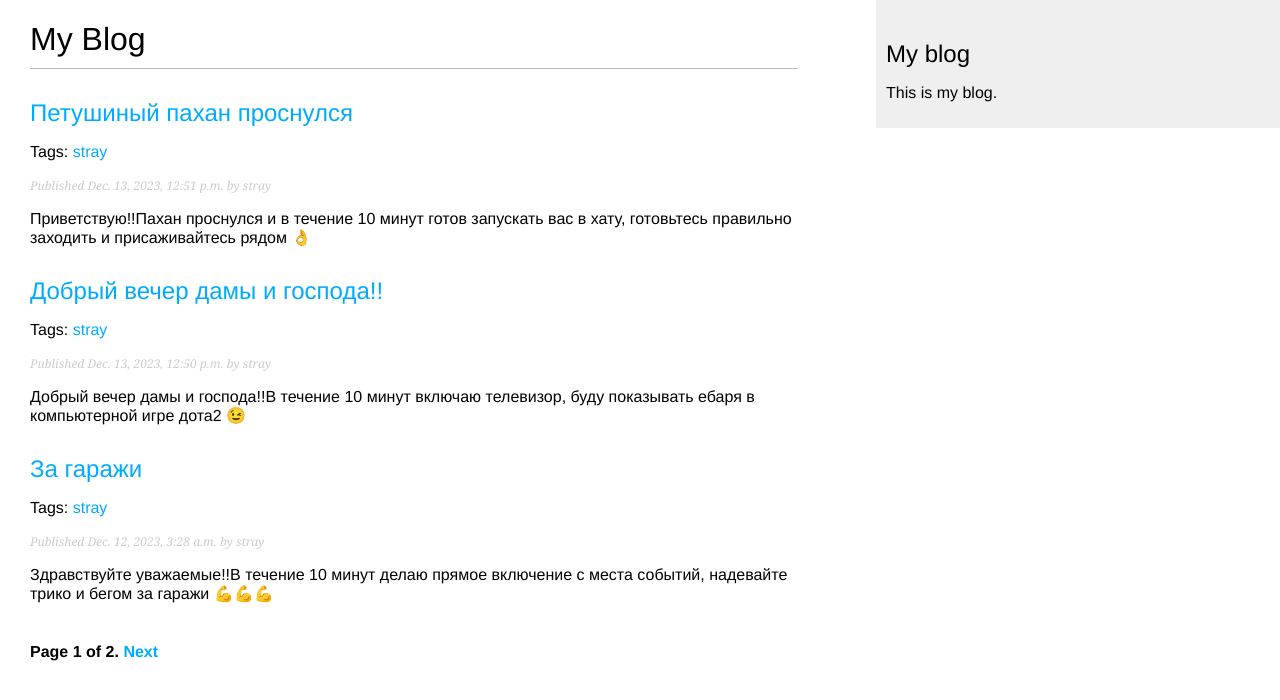
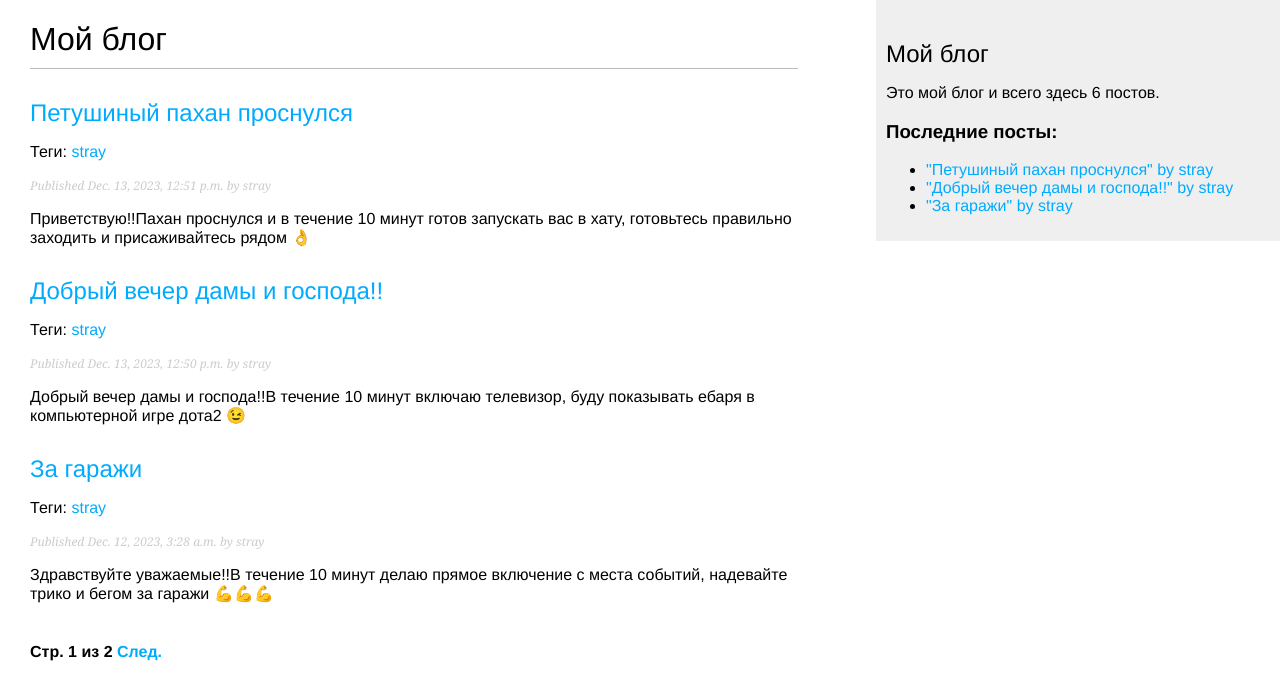
Before and after one commit to hhhscvx/django-1, a Django app: page /blog/ in a window 1280 px wide. Shown: the top 700 px of the page. Run offline with Django 4.2, Linux system fonts and the light colour scheme; data comes from the database, SQL or seed files in the repository; both versions use the stored data as it was after the commit; parts of the project's set-up code (start-up, migrations or seed data) failed here and were passed over.

Commit message:
Добавлены последние посты + перевел все на русский

```diff
--- a/mysite/blog/templates/blog/base.html
+++ b/mysite/blog/templates/blog/base.html
@@ -1,3 +1,4 @@
+{% load blog_tags %}
 {% load static %}
 <!DOCTYPE html>
 <html>
@@ -11,8 +12,10 @@
     {% endblock %}
   </div>
   <div id="sidebar">
-    <h2>My blog</h2>
-    <p>This is my blog.</p>
+    <h2>Мой блог</h2>
+    <p>Это мой блог и всего здесь {% total_posts %} постов.</p>
+    <h3>Последние посты:</h3>
+    {% show_latest_posts 3 %}
   </div>
 </body>
 </html>
--- a/mysite/blog/templates/blog/post/includes/comment_form.html
+++ b/mysite/blog/templates/blog/post/includes/comment_form.html
@@ -1,6 +1,6 @@
-<h2>Add a new comment</h2>
+<h2>Добавить комментарий</h2>
 <form action='{% url "blog:post_comment" post.id %}' method="post">  <!-- Передаём в post_comment post_id -->
     {{ form.as_p }}
     {% csrf_token %}
-    <p><input type="submit" value="Add comment"></p>
+    <p><input type="submit" value="Опубликовать"></p>
 </form>
--- /dev/null
+++ b/mysite/blog/templates/blog/post/latest_posts.html
@@ -0,0 +1,9 @@
+<ul>
+  {% for post in latest_posts %}
+    <li>
+      <a href="{{ post.get_absolute_url }}">
+        "{{ post.title }}" by {{ post.author }}
+      </a>
+    </li>
+  {% endfor %}
+</ul>
--- a/mysite/blog/templates/blog/post/list.html
+++ b/mysite/blog/templates/blog/post/list.html
@@ -3,9 +3,9 @@
 {% block title %}My Blog{% endblock %}
 
 {% block content %}
-  <h1>My Blog</h1>
+  <h1>Мой блог</h1>
   {% if tag %}
-    <h2>Posts tagged with "{{ tag.name }}"</h2>
+    <h2>Посты отсортированы по: "{{ tag.name }}"</h2>
   {% endif %}
   {% for post in posts %}
     <h2>
@@ -14,7 +14,7 @@
       </a>
     </h2>
     <p class="tags">
-      Tags:
+      Теги:
       {% for tag in post.tags.all %}
         <a href="{% url 'blog:post_list_by_tag' tag.slug %}">
           {{ tag.name }}
--- a/mysite/blog/templates/pagination.html
+++ b/mysite/blog/templates/pagination.html
@@ -1,13 +1,13 @@
 <div class="pagination">
   <span class="step-links">
     {% if page.has_previous %}
-      <a href="?page={{ page.previous_page_number }}">Previous</a>
+      <a href="?page={{ page.previous_page_number }}">Пред.</a>
     {% endif %}
     <span class="current">
-      Page {{ page.number }} of {{ page.paginator.num_pages }}.
+      Стр. {{ page.number }} из {{ page.paginator.num_pages }}
     </span>
     {% if page.has_next %}
-      <a href="?page={{ page.next_page_number }}">Next</a>
+      <a href="?page={{ page.next_page_number }}">След.</a>
     {% endif %}
   </span>
 </div>
--- /dev/null
+++ b/mysite/blog/templatetags/blog_tags.py
@@ -0,0 +1,15 @@
+from django import template
+from ..models import Post
+
+register = template.Library()
+
+
+@register.simple_tag  # регистрирует функцию как простой тег шаблона
+def total_posts():
+    return Post.published.count()
+
+
+@register.inclusion_tag('blog/post/latest_posts.html')
+def show_latest_posts(count=5):  # Последние count постов
+    latest_posts = Post.published.order_by('-publish')[:count]
+    return {'latest_posts': latest_posts}  # отправляем данную хуйнюшку на latest_posts.html, как в render`е
```
Also changed, not shown: mysite/blog/templates/blog/post/detail.html (+5 -5 lines), mysite/blog/templatetags/__init__.py (added), mysite/db.sqlite3.
